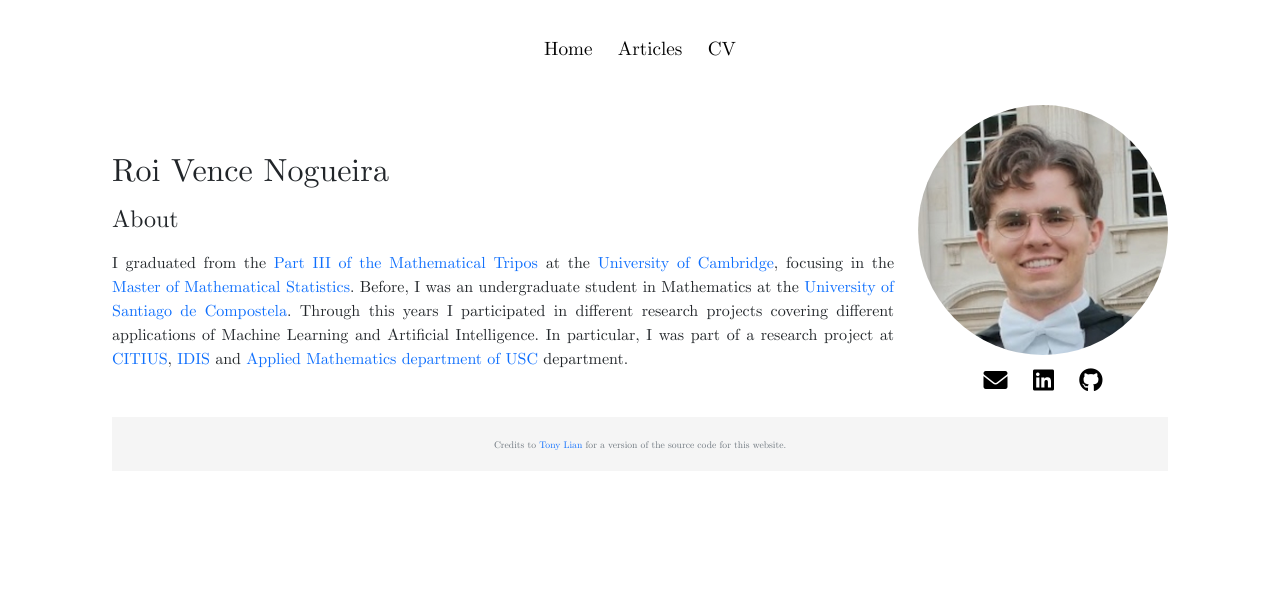
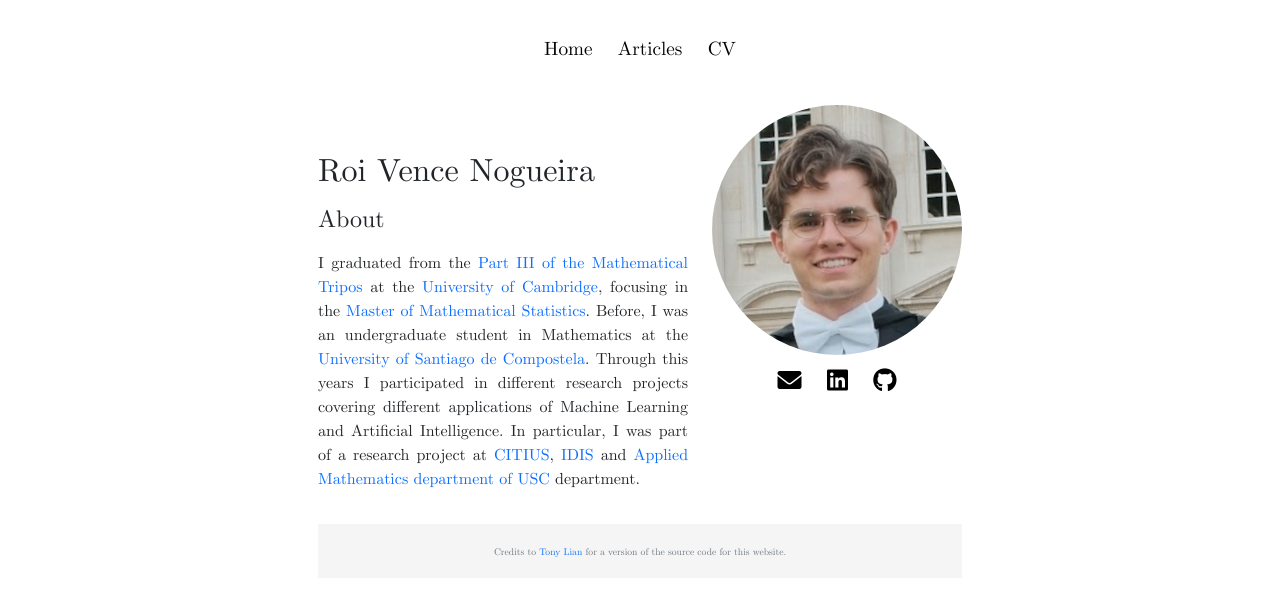
Before and after one commit to RoidaVinci/web, a Jekyll site: the page built from index.md, in a window 1280 px wide. Shown: the top 596 px of the page. Built offline with Jekyll 4.4.1, drawn with Linux system fonts in a browser that asks for light colours.

Commit message:
Update style.scss

```diff
--- a/assets/style.scss
+++ b/assets/style.scss
@@ -26,6 +26,13 @@ html {
     width: auto;
     max-width: 680px;
     padding: 0 15px;
+}
+
+.container-sm {
+    max-width: calc(0.55 * 100%);
+    margin: 0 auto;
+    padding-left: 15px;
+    padding-right: 15px;
 }
 
 .footnote {
```
